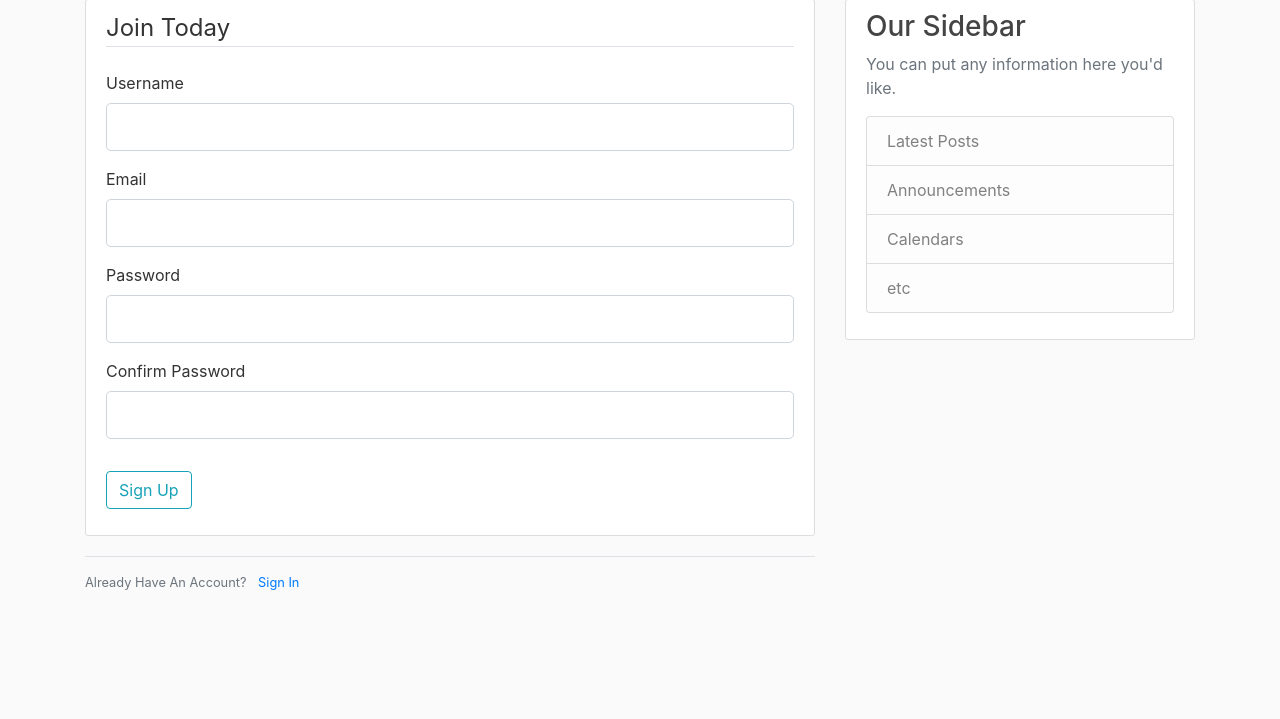
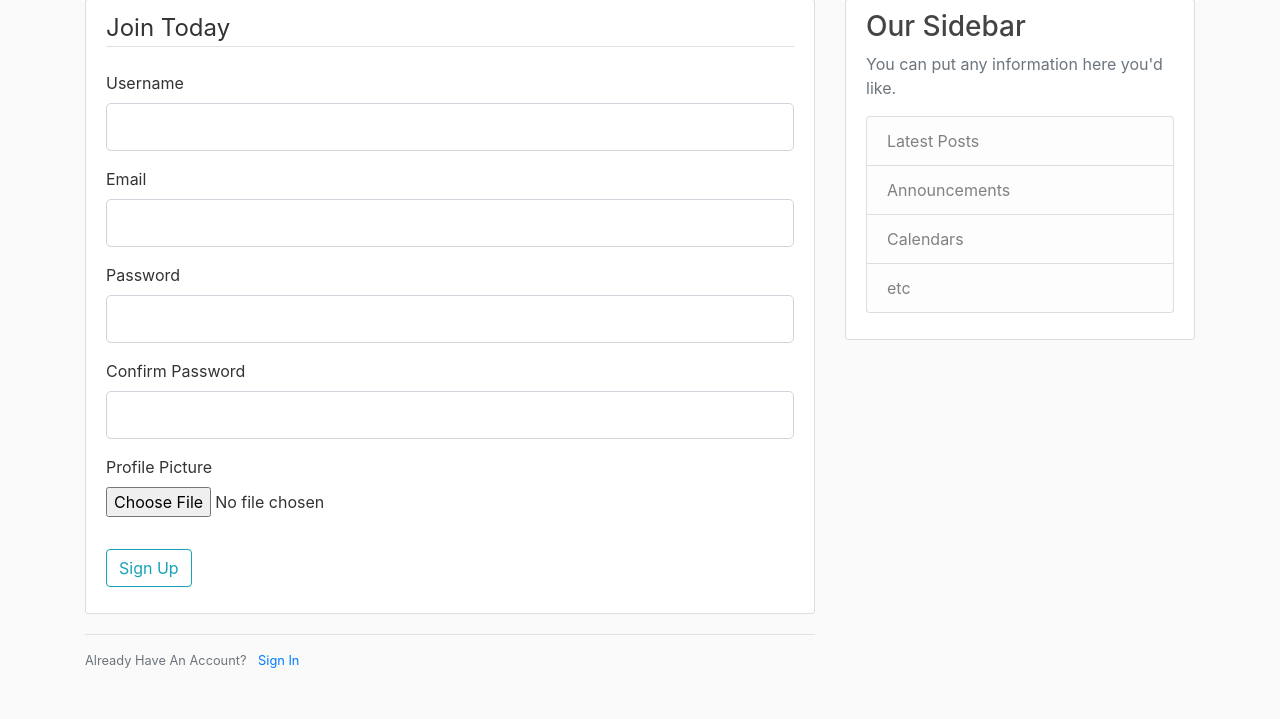
Before and after one commit to PatrickalKhouri/flask-application, a Flask app: page /register in a window 1280 px wide. Shown: the part 81-800 px from the top of the page. Run offline with Flask 2, Linux system fonts and the light colour scheme; some libraries are stand-ins or nearby versions.

Commit message:
added the option to add a picture to a user

```diff
--- a/forms.py
+++ b/forms.py
@@ -1,5 +1,6 @@
 from flask_wtf import FlaskForm
 from wtforms import StringField, PasswordField, SubmitField, BooleanField
+from flask_wtf.file import FileField, FileAllowed
 from wtforms.validators import DataRequired, Length, EqualTo, ValidationError
 from flask_pymongo import PyMongo
 from flask import Flask
@@ -18,6 +19,7 @@ class RegistrationForm(FlaskForm):
     password = PasswordField('Password', validators=[DataRequired(),])
     confirm_password = PasswordField('Confirm Password',
                                      validators=[DataRequired(), EqualTo('password')])
+    picture = FileField('Profile Picture', validators=[FileAllowed(['jpg', 'png'])])
     submit = SubmitField('Sign Up')
 
     def validate_username(self, username):
--- a/marketplace.py
+++ b/marketplace.py
@@ -62,4 +62,5 @@ def logout():
 @app.route("/account")
 @login_required
 def account():
-    return render_template('account.html', title='Account')
+    image_file = url_for('static', filename='user_images/avatar.jpg')
+    return render_template('account.html', title='Account', image_file=image_file)
--- a/templates/register.html
+++ b/templates/register.html
@@ -1,7 +1,7 @@
 {% extends "layout.html" %}
 {% block content %}
 <div class="content-section">
-  <form method="POST" action="">
+  <form method="POST" action="" enctype="multipart/form-data">
       {{ form.hidden_tag() }}
       <fieldset class="form-group">
           <legend class="border-bottom mb-4">Join Today</legend>
@@ -58,6 +58,15 @@
                   {{ form.confirm_password(class="form-control form-control-lg") }}
               {% endif %}
           </div>
+          <div class="form-group">
+            {{ form.picture.label() }}
+            {{ form.picture(class="form-control-file") }}
+            {% if form.picture.errors %}
+                {% for error in form.picture.errors %}
+                    <span class="text-danger">{{ error }}</span></br>
+                {% endfor %}
+            {% endif %}
+          </div>
       </fieldset>
       <div class="form-group">
           {{ form.submit(class="btn btn-outline-info") }}
```
Also changed, not shown: templates/account.html (+10 -1 lines), static/user_images/avatar.jpg (added).
